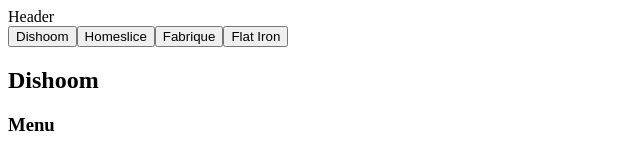
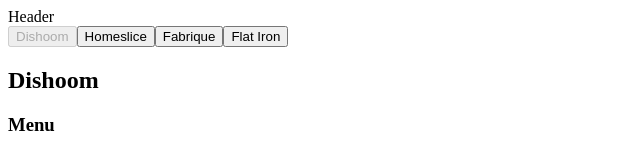
Before and after one commit to Sinonaz/learn.javascript.react, a React (Vite) app: page / in a window 1280 px wide. Shown: the top 155 px of the page, without its empty margins (0-640 px from the left). Built offline with nearby package versions, Linux system fonts and the light colour scheme.

Commit message:
set disabled status to btn

```diff
--- a/src/App.jsx
+++ b/src/App.jsx
@@ -13,7 +13,11 @@
 
 	return (
 		<Layout>
-			<Tabs items={restaurants} changeItem={changeItem} />
+			<Tabs
+				items={restaurants}
+				currentItem={restaurant}
+				changeItem={changeItem}
+			/>
 
 			<Restaurant
 				key={restaurant.id}
--- a/src/components/Tab.jsx
+++ b/src/components/Tab.jsx
@@ -1,5 +1,9 @@
-export const Tab = ({ tabId, name, changeItem }) => (
-	<button type='button' onClick={() => changeItem(tabId)}>
+export const Tab = ({ tabId, name, changeItem, currentItem }) => (
+	<button
+		type='button'
+		disabled={currentItem.id === tabId}
+		onClick={() => changeItem(tabId)}
+	>
 		{name}
 	</button>
 )
--- a/src/components/Tabs.jsx
+++ b/src/components/Tabs.jsx
@@ -1,6 +1,12 @@
 import { Tab } from "./Tab"
 
-export const Tabs = ({ items, changeItem }) =>
+export const Tabs = ({ items, changeItem, currentItem }) =>
 	items.map(({ id, name }) => (
-		<Tab key={id} tabId={id} name={name} changeItem={changeItem} />
+		<Tab
+			key={id}
+			tabId={id}
+			name={name}
+			changeItem={changeItem}
+			currentItem={currentItem}
+		/>
 	))
```
